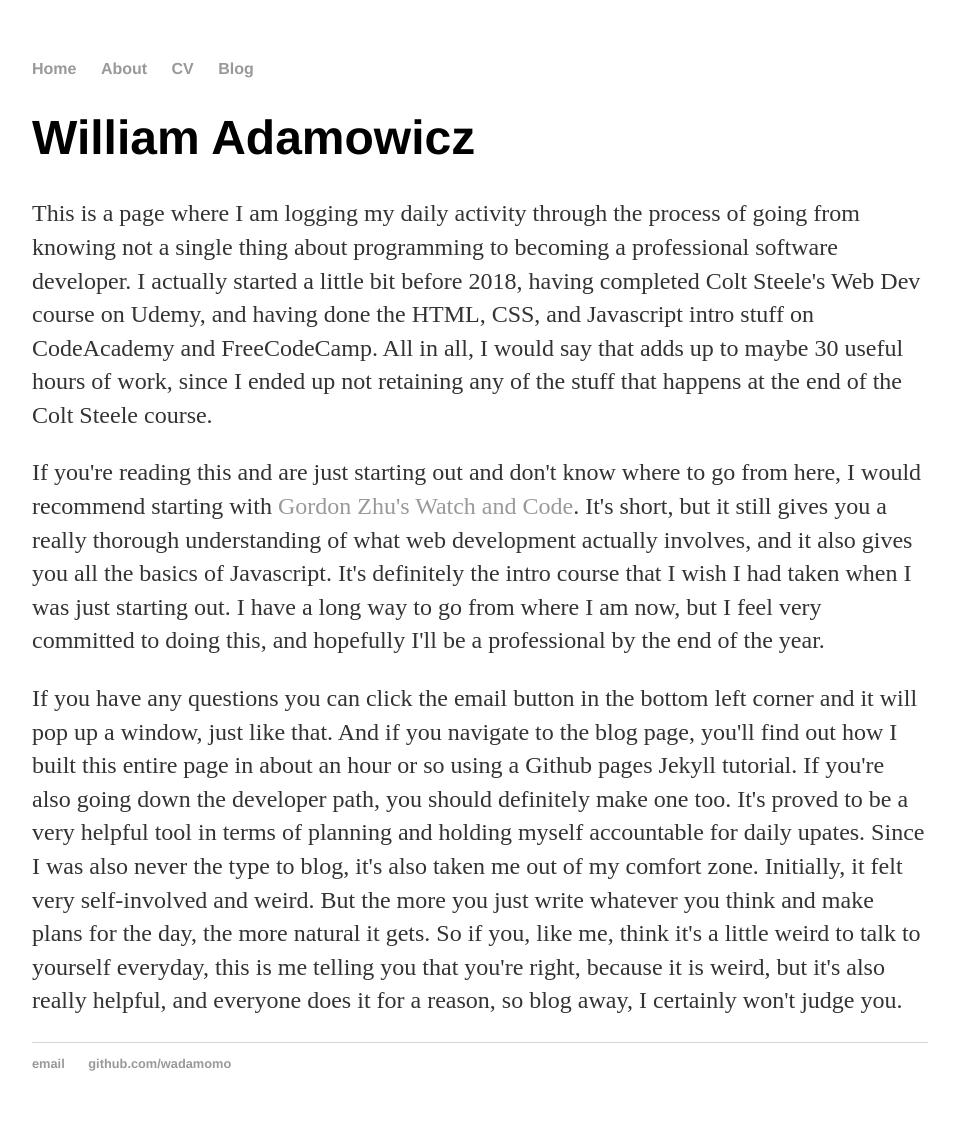
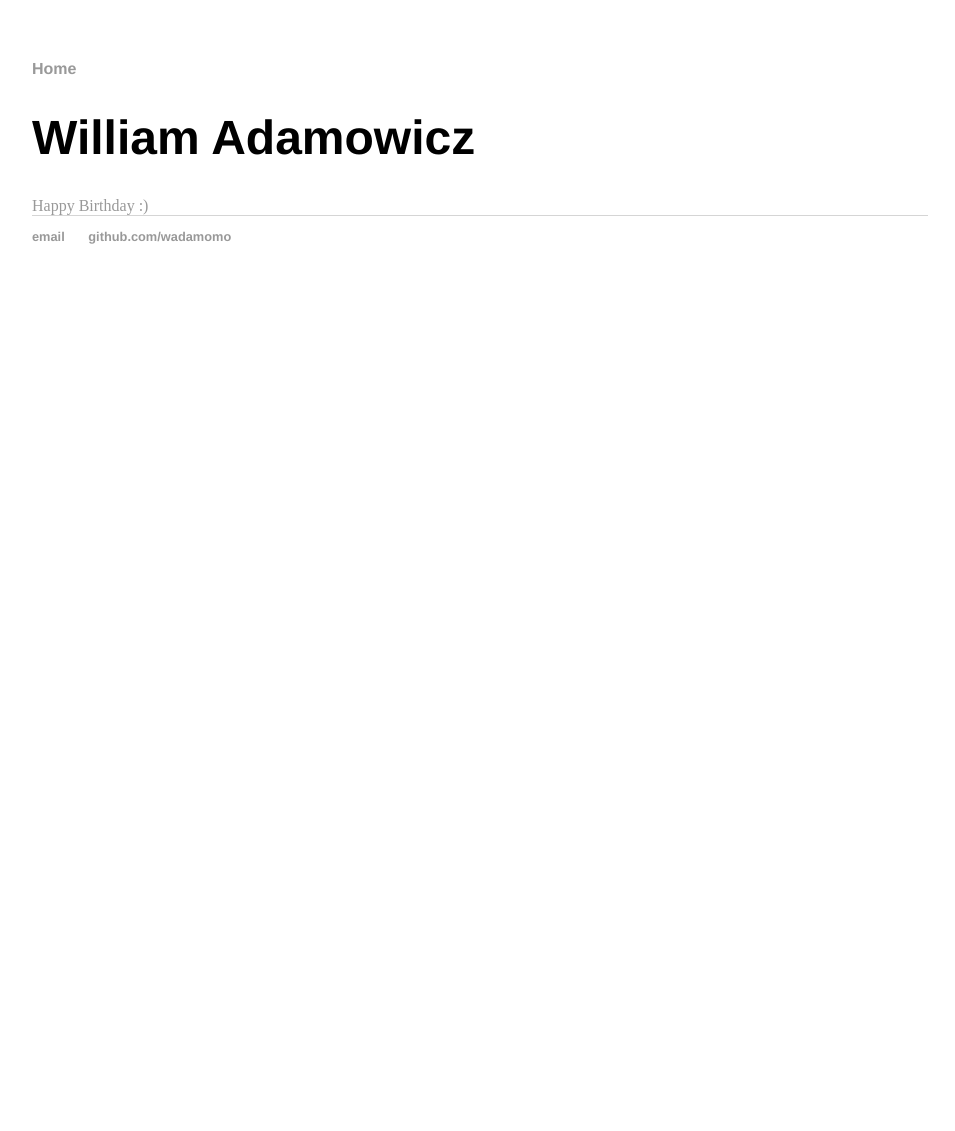
Before and after one commit to WADAMOMO/wadamomo.github.io, a Jekyll site: the page built from index.html, in a window 1280 px wide. Shown: the whole page, without its empty margins (160-1115 px from the left). Built offline with Jekyll 4.4.1, drawn with Linux system fonts in a browser that asks for light colours; after the commit the page ends 900 px from its top, so only the background shows below that.

Commit message:
Change layout and add script to index

```diff
--- a/_layouts/default.html
+++ b/_layouts/default.html
@@ -9,9 +9,9 @@
 			<nav>
 	    		<ul>
 	        		<li><a href="/">Home</a></li>
-		        	<li><a href="/about">About</a></li>
+		        	<!-- <li><a href="/about">About</a></li>
 	        		<li><a href="/cv">CV</a></li>
-	        		<li><a href="/blog">Blog</a></li>
+	        		<li><a href="/blog">Blog</a></li> -->
 	    		</ul>
 			</nav>
 			<div class="container">
--- a/index.html
+++ b/index.html
@@ -4,9 +4,12 @@ title: William Adamowicz
 ---
 <div class="blurb">
 	<h1>William Adamowicz</h1>
-	<p>This is a page where I am logging my daily activity through the process of going from knowing not a single thing about programming to becoming a professional software developer. I actually started a little bit before 2018, having completed Colt Steele's Web Dev course on Udemy, and having done the HTML, CSS, and Javascript intro stuff on CodeAcademy and FreeCodeCamp. All in all, I would say that adds up to maybe 30 useful hours of work, since I ended up not retaining any of the stuff that happens at the end of the Colt Steele course.</p>
+	<!-- <p>This is a page where I am logging my daily activity through the process of going from knowing not a single thing about programming to becoming a professional software developer. I actually started a little bit before 2018, having completed Colt Steele's Web Dev course on Udemy, and having done the HTML, CSS, and Javascript intro stuff on CodeAcademy and FreeCodeCamp. All in all, I would say that adds up to maybe 30 useful hours of work, since I ended up not retaining any of the stuff that happens at the end of the Colt Steele course.</p>  -->
 
-	<p>If you're reading this and are just starting out and don't know where to go from here, I would recommend starting with <a href="watchandcode.com">Gordon Zhu's Watch and Code</a>. It's short, but it still gives you a really thorough understanding of what web development actually involves, and it also gives you all the basics of Javascript. It's definitely the intro course that I wish I had taken when I was just starting out. I have a long way to go from where I am now, but I feel very committed to doing this, and hopefully I'll be a professional by the end of the year.</p>
+	<!-- <p>If you're reading this and are just starting out and don't know where to go from here, I would recommend starting with <a href="watchandcode.com">Gordon Zhu's Watch and Code</a>. It's short, but it still gives you a really thorough understanding of what web development actually involves, and it also gives you all the basics of Javascript. It's definitely the intro course that I wish I had taken when I was just starting out. I have a long way to go from where I am now, but I feel very committed to doing this, and hopefully I'll be a professional by the end of the year.</p> -->
 
-	<p>If you have any questions you can click the email button in the bottom left corner and it will pop up a window, just like that. And if you navigate to the blog page, you'll find out how I built this entire page in about an hour or so using a Github pages Jekyll tutorial. If you're also going down the developer path, you should definitely make one too. It's proved to be a very helpful tool in terms of planning and holding myself accountable for daily upates. Since I was also never the type to blog, it's also taken me out of my comfort zone. Initially, it felt very self-involved and weird. But the more you just write whatever you think and make plans for the day, the more natural it gets. So if you, like me, think it's a little weird to talk to yourself everyday, this is me telling you that you're right, because it is weird, but it's also really helpful, and everyone does it for a reason, so blog away, I certainly won't judge you.</p>
+	<!-- <p>If you have any questions you can click the email button in the bottom left corner and it will pop up a window, just like that. And if you navigate to the blog page, you'll find out how I built this entire page in about an hour or so using a Github pages Jekyll tutorial. If you're also going down the developer path, you should definitely make one too. It's proved to be a very helpful tool in terms of planning and holding myself accountable for daily upates. Since I was also never the type to blog, it's also taken me out of my comfort zone. Initially, it felt very self-involved and weird. But the more you just write whatever you think and make plans for the day, the more natural it gets. So if you, like me, think it's a little weird to talk to yourself everyday, this is me telling you that you're right, because it is weird, but it's also really helpful, and everyone does it for a reason, so blog away, I certainly won't judge you.</p> -->
+
+	<a href="https://seatgeek.com/transfers/1005303/e4d4af0e537854d77245eb023f804612142ee1a1">Happy Birthday :)</a>
+
 </div>
```
